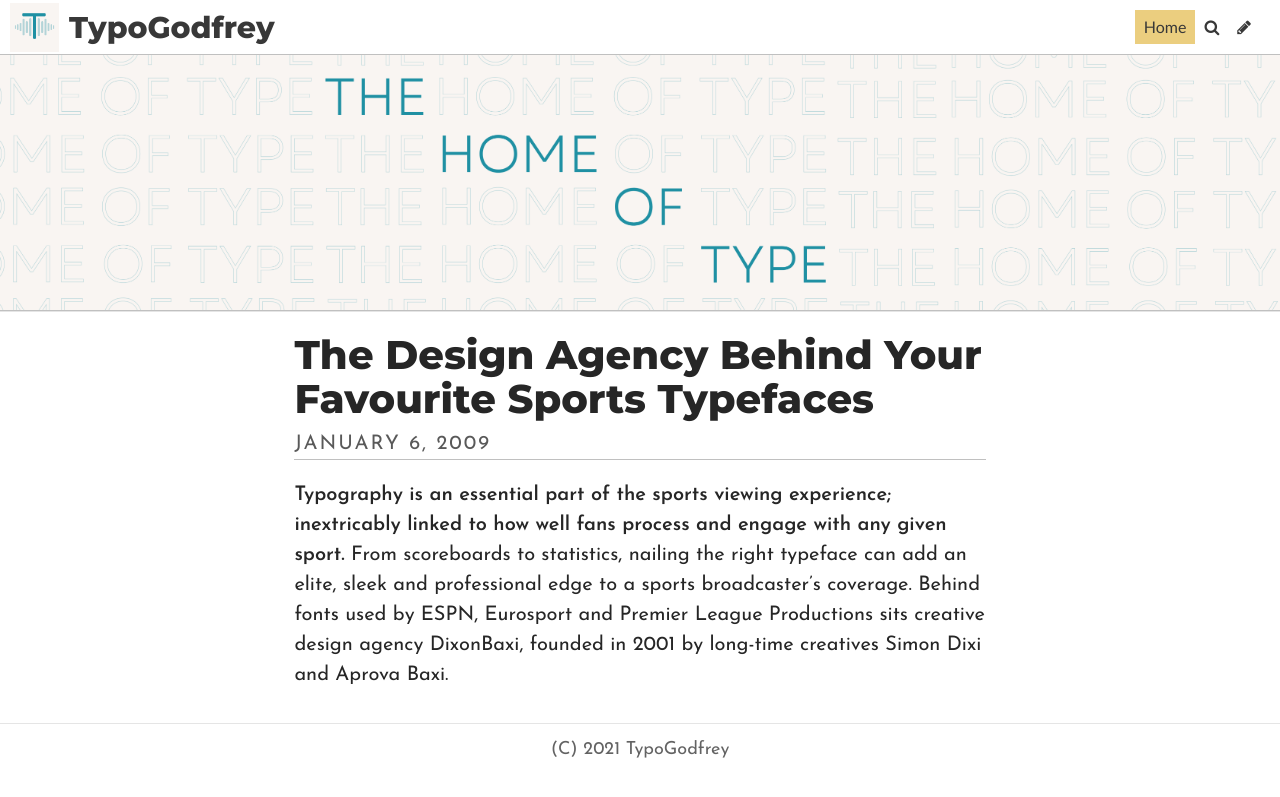
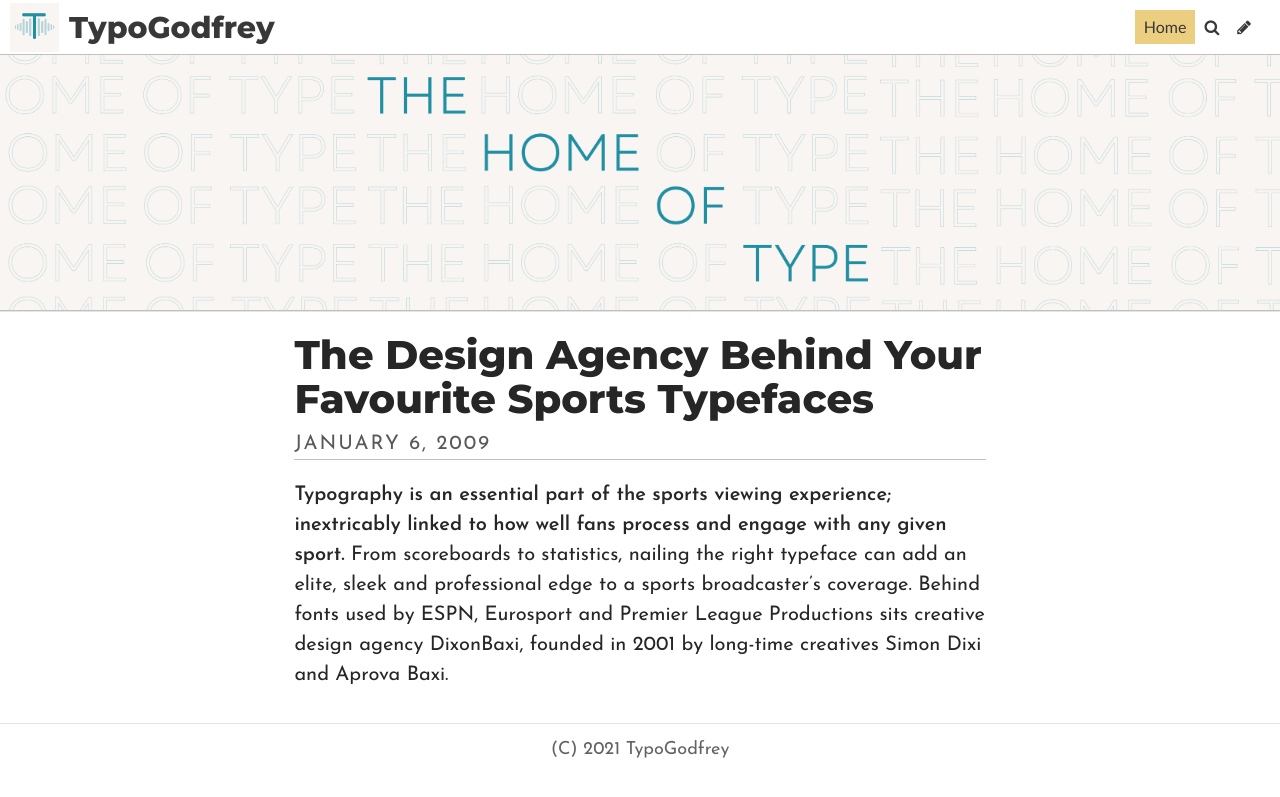
Before and after one commit to thomasgodfrey48/destinationunknown, a Jekyll site: the page built from index.html, in a window 1280 px wide. Shown: the top 797 px of the page. Built offline with Jekyll 4.4.1, drawn with Linux system fonts in a browser that asks for light colours; some web fonts are replaced; the list of posts is cut into pages by our own code.

Commit message:
Update Settings “general”

```diff
--- a/_data/settings.yml
+++ b/_data/settings.yml
@@ -1,7 +1,7 @@
 title: "TypoGodfrey  "
 description: Thomas Godfrey's Typography blog
 footer_text: (C) 2021 TypoGodfrey
-header_feature_image: ../uploads/typo-blog-banner-2240-x-500-px-2.png
+header_feature_image: ../uploads/typo-blog-banner-2240-x-500-px-3.png
 header_text: ""
 header_text_color: "#ffffff"
 bannerheight: 20vmax
```
Also changed, not shown: uploads/typo-blog-banner-2240-x-500-px-3.png (added).
